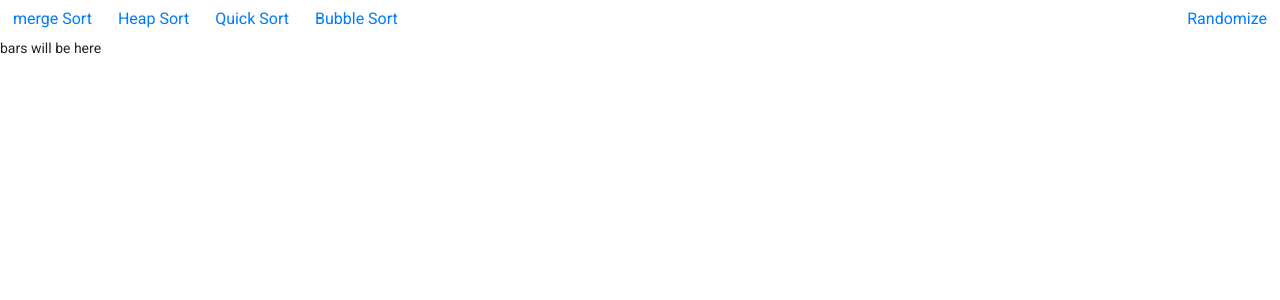
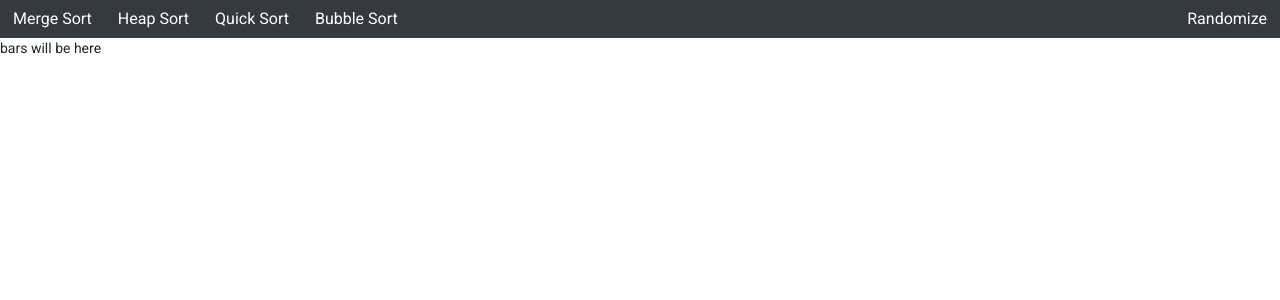
Before and after one commit to SafalKoirala/Algorithm-Visualizer, an Angular app: page / in a window 1280 px wide. Shown: the top 300 px of the page. Built offline with nearby package versions, Linux system fonts and the light colour scheme.

Commit message:
Update navbar css

```diff
--- a/src/app/components/nav-bar/nav-bar.component.html
+++ b/src/app/components/nav-bar/nav-bar.component.html
@@ -1,7 +1,7 @@
-<ul class="nav justify-content-center">
+<ul class="nav justify-content-center navbar-dark bg-dark">
   <li class="nav-item">
     <button type="button" class="btn btn-link" (click)="pickAlgorithm('merge')">
-      merge Sort
+      Merge Sort
     </button>
   </li>
   <li class="nav-item">
@@ -27,7 +27,7 @@
     <button
       type="button"
       class="btn btn-link"
-      (click)="pickAlgorithm('Randomize')"
+      (click)="randomizeBars()"
     >
       Randomize
     </button>
--- a/src/app/components/nav-bar/nav-bar.component.scss
+++ b/src/app/components/nav-bar/nav-bar.component.scss
@@ -0,0 +1,3 @@
+button {
+    color: #FFF;
+}
```
